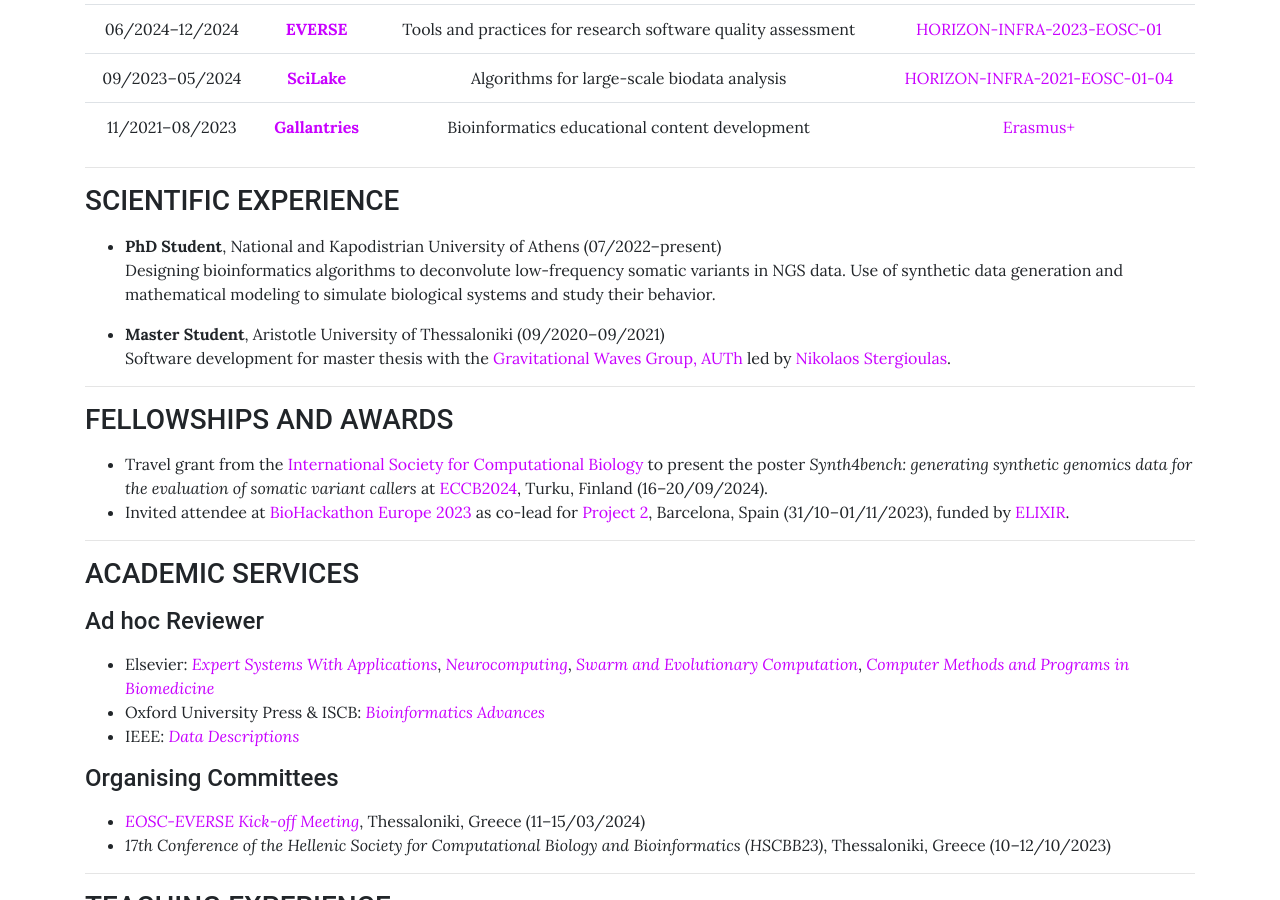
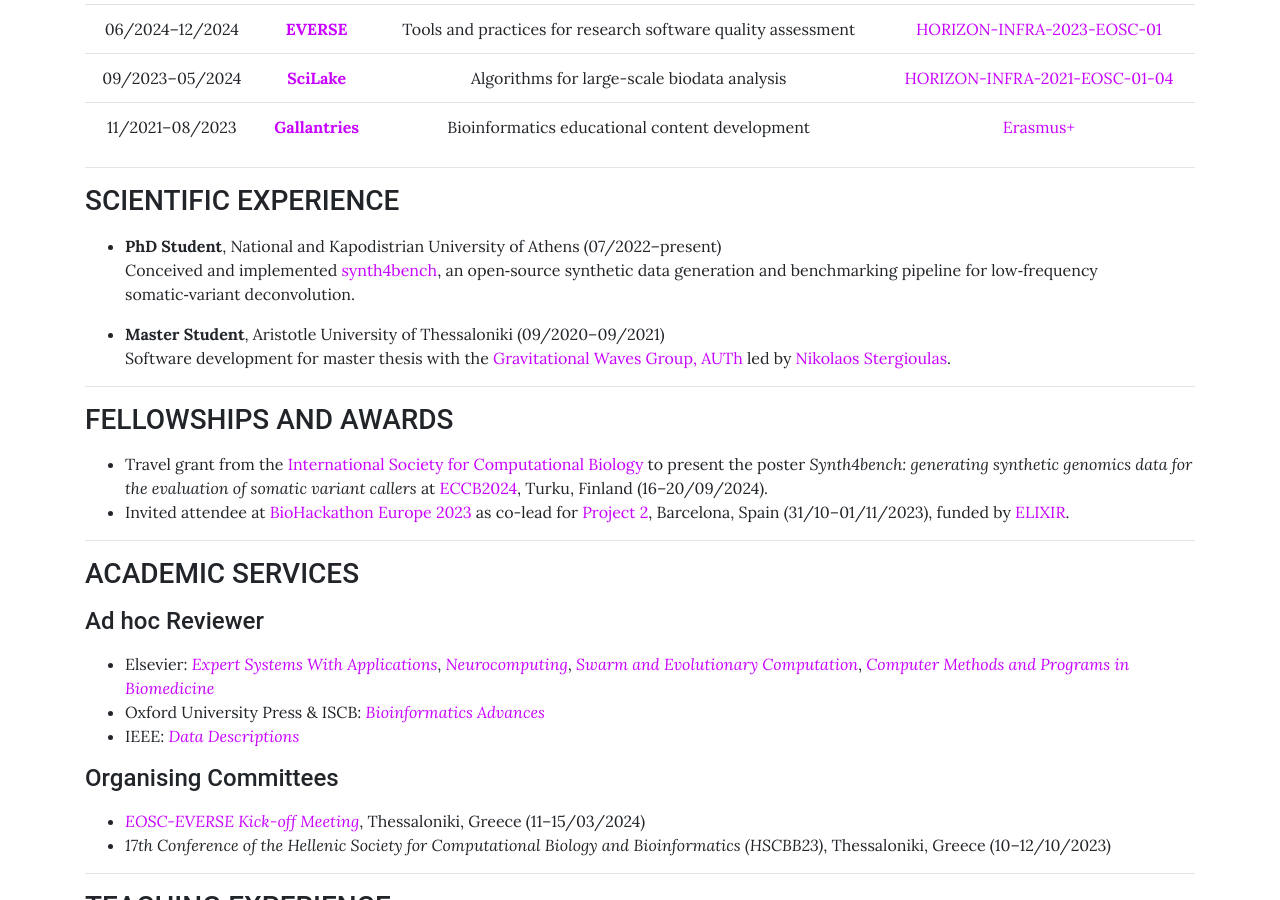
Before and after one commit to sfragkoul/sfragkoul.github.io, a Jekyll site: the page built from pages/CV.md, in a window 1280 px wide and 900 px high, scrolled down 1004 px. Built offline with Jekyll 4.4.1, drawn with Linux system fonts in a browser that asks for light colours.

Commit message:
Update CV.md

```diff
--- a/pages/CV.md
+++ b/pages/CV.md
@@ -45,7 +45,7 @@
 ### SCIENTIFIC EXPERIENCE
 
 - **PhD Student**, National and Kapodistrian University of Athens (07/2022–present)
-  Designing bioinformatics algorithms to deconvolute low-frequency somatic variants in NGS data. Use of synthetic data generation and mathematical modeling to simulate biological systems and study their behavior.
+  Conceived and implemented [synth4bench](https://github.com/sfragkoul/synth4bench), an open‑source synthetic data generation and benchmarking pipeline for low‑frequency somatic‑variant deconvolution.
 
 - **Master Student**, Aristotle University of Thessaloniki (09/2020–09/2021)
   Software development for master thesis with the [Gravitational Waves Group, AUTh](https://niksterg.github.io/gw-group/) led by [Nikolaos Stergioulas](https://scholar.google.gr/citations?user=AXlRP8EAAAAJ&hl=el).
```
